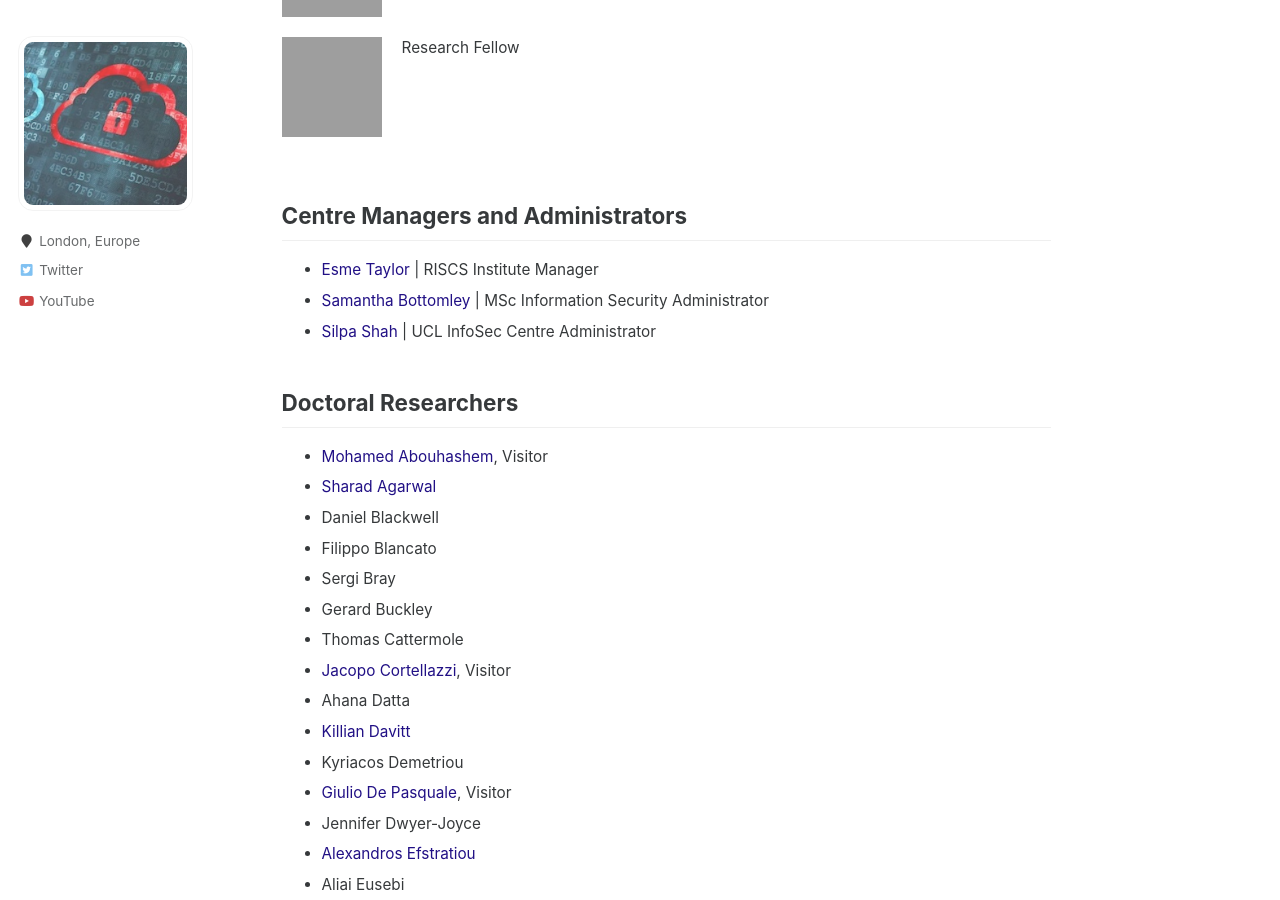
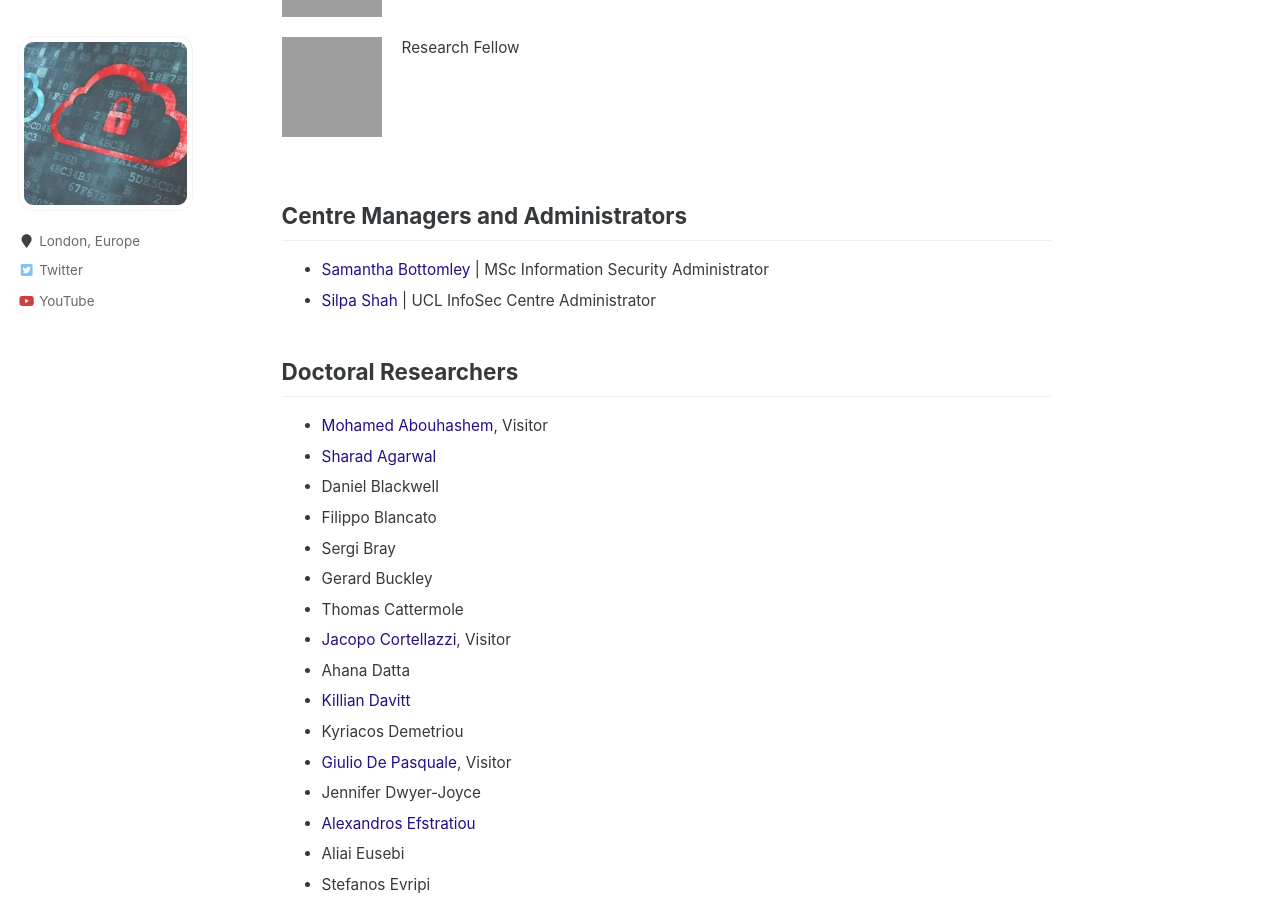
Before and after one commit to uclisec/uclisec.github.io, a Jekyll site: the page built from _pages/people.md, in a window 1280 px wide and 900 px high, scrolled down 2714 px, cut to the strip 0-900 px from the top of the window. Built offline with Jekyll 4.4.1, drawn with Linux system fonts in a browser that asks for light colours; grey boxes are pictures that could not be loaded.

Commit message:
Update people.md

```diff
--- a/_pages/people.md
+++ b/_pages/people.md
@@ -113,7 +113,6 @@ Research Fellow</p>
 <div class="cf"></div>
 
 ## Centre Managers and Administrators
-- [Esme Taylor](mailto:esme.taylor@ucl.ac.uk) \| RISCS Institute Manager
 - [Samantha Bottomley](mailto:s.bottomley@ucl.ac.uk) \| MSc Information Security Administrator
 - [Silpa Shah](mailto:silpa.shah@ucl.ac.uk) \| UCL InfoSec Centre Administrator
 
```
